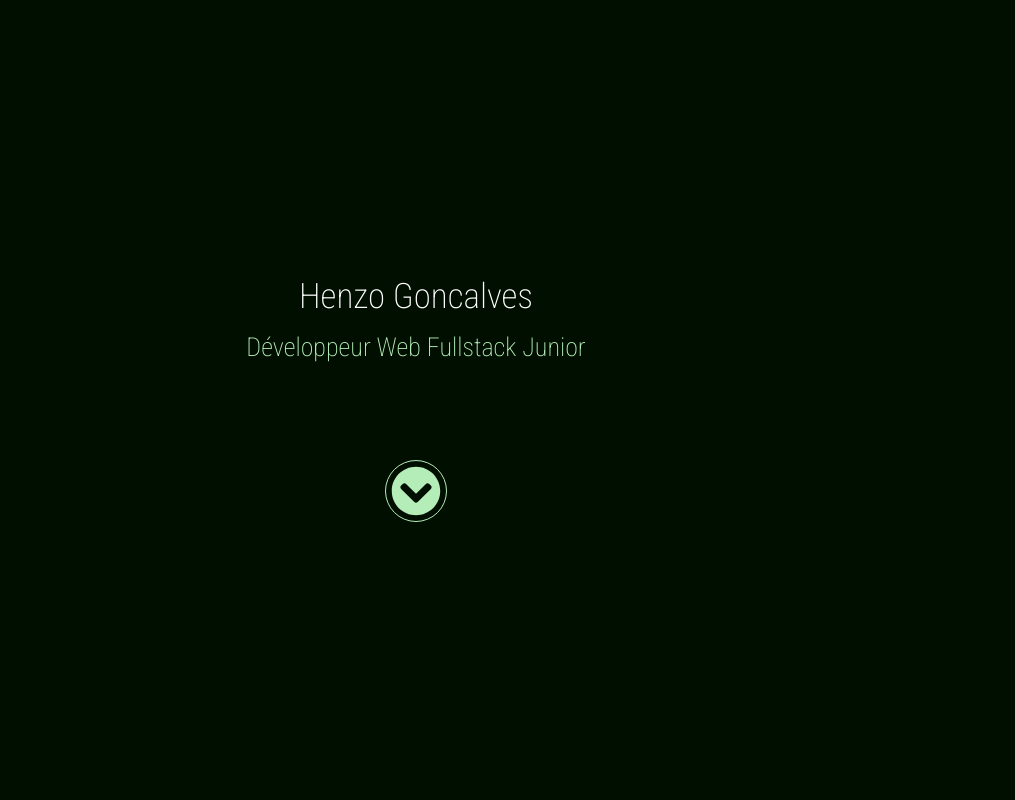
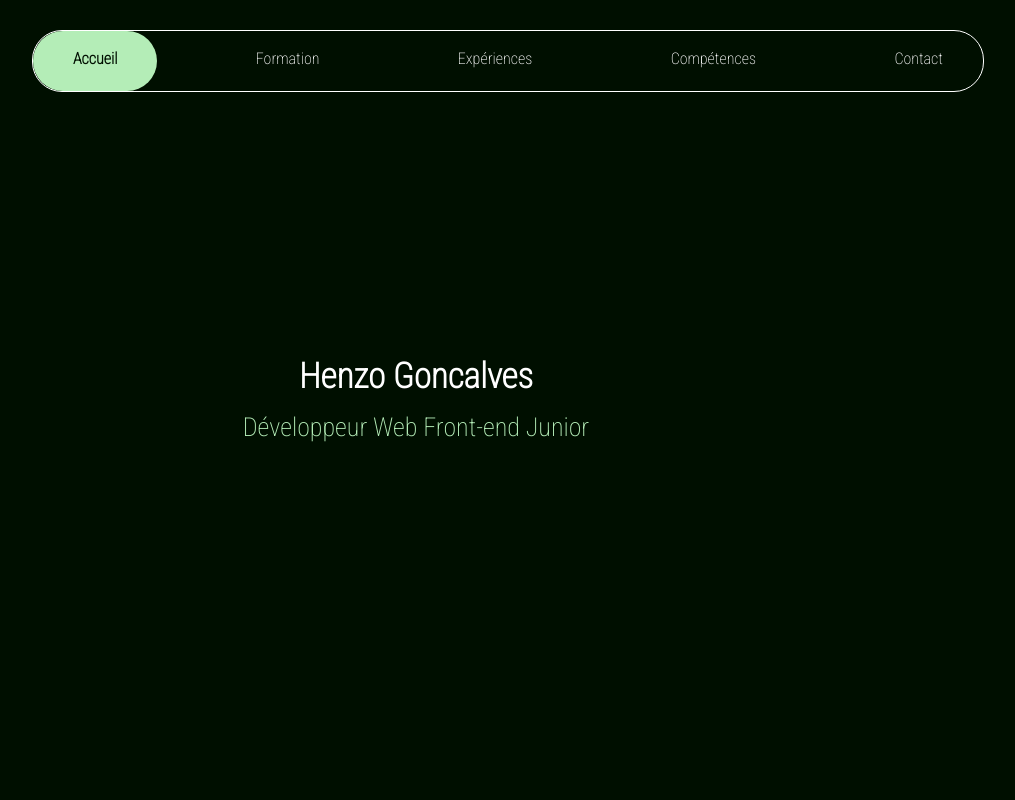
Before and after one commit to Henzo238/Mon-CV, a Vue app: page / in a window 1280 px wide. Shown: the top 800 px of the page, without its empty margins (224-1239 px from the left). Built offline with nearby package versions, Linux system fonts and the light colour scheme.

Commit message:
Création de pages et de lien + Barre de nav

```diff
--- a/index.html
+++ b/index.html
@@ -1,10 +1,9 @@
-<!DOCTYPE html>
+<!doctype html>
 <html lang="">
   <head>
-    <meta charset="UTF-8">
-    <link rel="icon" href="/favicon.ico">
-    <meta name="viewport" content="width=device-width, initial-scale=1.0">
-    <title>Vite App</title>
+    <meta charset="UTF-8" />
+    <meta name="viewport" content="width=device-width, initial-scale=1.0" />
+    <title>Henzo Goncalves</title>
   </head>
   <body>
     <div id="app"></div>
--- a/src/App.vue
+++ b/src/App.vue
@@ -1,7 +1,9 @@
 <script setup>
 import { RouterView } from 'vue-router'
+import Header from '@/components/toHeader.vue'
 </script>
 
 <template>
-<RouterView />
+  <Header />
+  <RouterView />
 </template>
--- a/src/assets/main.css
+++ b/src/assets/main.css
@@ -2,7 +2,8 @@
 @import url('https://fonts.googleapis.com/css2?family=Roboto+Condensed:ital,wght@0,200;1,200&family=Roboto+Flex:opsz,wght@8..144,100..1000&display=swap');
 
 body {
-  background-color: rgb(64, 117, 62);
+  background-color: rgb(0, 15, 0);
+
   margin: 0px;
   color: white;
   font-family: 'Roboto Condensed', sans-serif;
@@ -11,6 +12,7 @@ h1 {
   display: flex;
   justify-content: center;
   font-size: 35px;
+  font-weight: bold;
 }
 h2 {
   display: flex;
@@ -32,12 +34,13 @@ p {
   text-align: center;
 }
 section {
-  height: 100vh;
   display: flex;
   align-items: center;
   justify-content: center;
   flex-direction: column;
+  height: calc(100vh - 86px);
 }
+
 /* svg {
   display: flex;
   justify-content: center;
--- a/src/components/toHeader.vue
+++ b/src/components/toHeader.vue
@@ -1,67 +1,51 @@
-<script setup>
-import { FontAwesomeIcon } from '@fortawesome/vue-fontawesome'
-
-const handleClick = () => {
-  window.scrollTo({ top: 1700, behavior: 'smooth' })
-}
-</script>
+<script></script>
 
 <template>
-  <div class="scroll-background">
-    <section>
-      <h1>Henzo Goncalves</h1>
-      <h2>Développeur Web Fullstack Junior</h2>
-
-      <span>
-        <font-awesome-icon :icon="['fas', 'chevron-circle-down']" @click="handleClick" />
-      </span>
-    </section>
-  </div>
+  <header>
+    <nav>
+      <RouterLink :to="{ name: 'home' }"> Accueil </RouterLink>
+      <RouterLink :to="{ name: 'formation' }"> Formation </RouterLink>
+      <RouterLink :to="{ name: 'experiences' }"> Expériences </RouterLink>
+      <RouterLink :to="{ name: 'competences' }"> Compétences </RouterLink>
+      <RouterLink :to="{ name: 'contact' }"> Contact </RouterLink>
+    </nav>
+  </header>
 </template>
 
 <style scoped>
-h1,
-h2 {
-  animation-duration: 2s;
-  animation-name: slidein;
+header {
+  position: sticky;
+  width: 60%;
+  margin: 0 auto;
 }
-h2 {
-  padding-bottom: 100px;
+nav {
+  /* padding: 20px 40px 20px 40px; */
+  height: 60px;
+  width: 950px;
+  margin-top: 30px;
+  display: flex;
+  flex-direction: row;
+  justify-content: space-between;
+  align-self: start;
+  border: solid 1px white;
+  border-radius: 30px;
 }
-
-@keyframes slidein {
-  from {
-    margin-right: 20%;
-    width: 50%;
-  }
-  to {
-    margin-left: 0%;
-    width: 50%;
-  }
+a {
+  color: white;
+  text-decoration: none;
+  padding: 20px 40px 20px 40px;
 }
-.scroll-background {
-  height: 170vh;
-  background: linear-gradient(rgb(0, 15, 0) 70%, rgb(64, 117, 62));
+a:hover {
+  color: rgb(0, 15, 0);
+  font-weight: bold;
+  background-color: rgb(180, 237, 183);
+  padding: 20px 40px 20px 40px;
+  border-radius: 30px;
 }
-section {
-  position: sticky;
-  top: 0px;
-}
-svg {
-  color: rgb(180, 237, 183);
-  border: 1px solid rgb(180, 237, 183);
-  border-radius: 50px;
-  padding: 5px;
-  font-size: 50px;
-}
-svg:hover {
-  font-size: 55px;
-  box-shadow: 0 0 50px 5px rgb(180, 237, 183);
-  transition: width 0.5s;
-}
-span {
-  display: flex;
-  align-items: center;
-  justify-content: center;
+.router-link-active {
+  background-color: rgb(180, 237, 183);
+  color: rgb(0, 15, 0);
+  border-radius: 30px;
+  font-weight: bold;
 }
 </style>
--- a/src/main.js
+++ b/src/main.js
@@ -7,9 +7,9 @@ import { library } from '@fortawesome/fontawesome-svg-core'
 import { FontAwesomeIcon } from '@fortawesome/vue-fontawesome'
 
 import { faGithub, faLinkedin } from '@fortawesome/free-brands-svg-icons'
-import { faChevronCircleDown } from '@fortawesome/free-solid-svg-icons'
+import { faChevronCircleDown, faEnvelope } from '@fortawesome/free-solid-svg-icons'
 
-library.add(faGithub, faChevronCircleDown, faLinkedin)
+library.add(faGithub, faChevronCircleDown, faLinkedin, faEnvelope)
 
 const app = createApp(App)
 
--- a/src/router/index.js
+++ b/src/router/index.js
@@ -1,5 +1,9 @@
 import { createRouter, createWebHistory } from 'vue-router'
 import HomeView from '../views/HomeView.vue'
+import ToExperiences from '@/views/ExpView.vue'
+import ToFormation from '@/views/FormationView.vue'
+import ToSkills from '@/views/SkillsView.vue'
+import ToContact from '@/views/ContactView.vue'
 
 const router = createRouter({
   history: createWebHistory(import.meta.env.BASE_URL),
@@ -7,9 +11,29 @@ const router = createRouter({
     {
       path: '/',
       name: 'home',
-      component: HomeView,
+      component: HomeView
     },
-  ],
+    {
+      path: '/experiences',
+      name: 'experiences',
+      component: ToExperiences
+    },
+    {
+      path: '/formation',
+      name: 'formation',
+      component: ToFormation
+    },
+    {
+      path: '/contact',
+      name: 'contact',
+      component: ToContact
+    },
+    {
+      path: '/competences',
+      name: 'competences',
+      component: ToSkills
+    }
+  ]
 })
 
 export default router
--- a/src/components/toContact.vue
+++ b/src/views/ContactView.vue
@@ -1,5 +1,7 @@
 <script setup>
 import { FontAwesomeIcon } from '@fortawesome/vue-fontawesome'
+import { useRouter } from 'vue-router'
+const router = useRouter()
 </script>
 
 <template>
@@ -12,6 +14,7 @@ import { FontAwesomeIcon } from '@fortawesome/vue-fontawesome'
       <a href="https://github.com/Henzo238" target="_blank">
         <font-awesome-icon :icon="['fab', 'github']"
       /></a>
+      <a href="mailto:henzo.g@hotmail.fr"> <font-awesome-icon :icon="['fas', 'envelope']" /></a>
     </div>
   </section>
 </template>
--- a/src/components/toExperiences.vue
+++ b/src/views/ExpView.vue
@@ -36,10 +36,7 @@
   box-shadow: 5px -5px 30px rgb(180, 237, 183);
   opacity: 0.7;
 }
-section {
-  margin-top: 300px;
-  scroll-snap-type: y mandatory;
-}
+
 div {
   /* border: 2px solid black; */
   padding: 10px;
--- a/src/components/toFormation.vue
+++ b/src/views/FormationView.vue
@@ -1,4 +1,7 @@
-<script setup></script>
+<script setup>
+import { RouterLink, useRouter } from 'vue-router'
+const router = useRouter()
+</script>
 
 <template>
   <section>
@@ -45,10 +48,7 @@ img {
   box-shadow: 5px -5px 30px rgb(180, 237, 183);
   opacity: 0.7;
 }
-section {
-  margin-top: 300px;
-  scroll-snap-type: y mandatory;
-}
+
 div {
   /* border: 2px solid black; */
   padding: 10px;
--- a/src/views/HomeView.vue
+++ b/src/views/HomeView.vue
@@ -1,17 +1,63 @@
 <script setup>
 import Header from '@/components/toHeader.vue'
-import Formation from '@/components/toFormation.vue'
-import Skills from '@/components/toSkills.vue'
-import Experiences from '@/components/toExperiences.vue'
-import Contact from '@/components/toContact.vue'
+// const handleClick = () => {
+//   window.scrollTo({ top: 1700, behavior: 'smooth' })
+// }
 </script>
 
 <template>
-  <Header />
-  <Formation />
-  <Skills />
-  <Experiences />
-  <Contact />
+  <div>
+    <section>
+      <h1>Henzo Goncalves</h1>
+      <h2>Développeur Web Front-end Junior</h2>
+    </section>
+  </div>
 </template>
 
-<style scoped></style>
+<style scoped>
+h1,
+h2 {
+  animation-duration: 2s;
+  animation-name: slidein;
+}
+h2 {
+  padding-bottom: 100px;
+}
+
+@keyframes slidein {
+  from {
+    margin-right: 20%;
+    width: 50%;
+  }
+  to {
+    margin-left: 0%;
+    width: 50%;
+  }
+}
+/* .scroll-background {
+  height: 170vh;
+  background: linear-gradient(rgb(0, 15, 0) 70%, rgb(64, 117, 62));
+} */
+section {
+  position: sticky;
+  /* top: 0px; */
+}
+/* svg {
+  color: rgb(180, 237, 183);
+  border: 1px solid rgb(180, 237, 183);
+  border-radius: 50px;
+  padding: 5px;
+  font-size: 50px;
+}
+svg:hover {
+  font-size: 55px;
+  box-shadow: 0 0 50px 5px rgb(180, 237, 183);
+  transition: width 0.5s;
+  filter: drop-shadow(0 0 2em color);
+}
+span {
+  display: flex;
+  align-items: center;
+  justify-content: center;
+} */
+</style>
--- a/src/components/toSkills.vue
+++ b/src/views/SkillsView.vue
@@ -1,4 +1,6 @@
 <script>
+import { RouterLink, useRouter } from 'vue-router'
+const router = useRouter()
 export default {
   data() {
     return {
```
Also changed, not shown: 1 other file (tests, documents, lock files or other folders).
